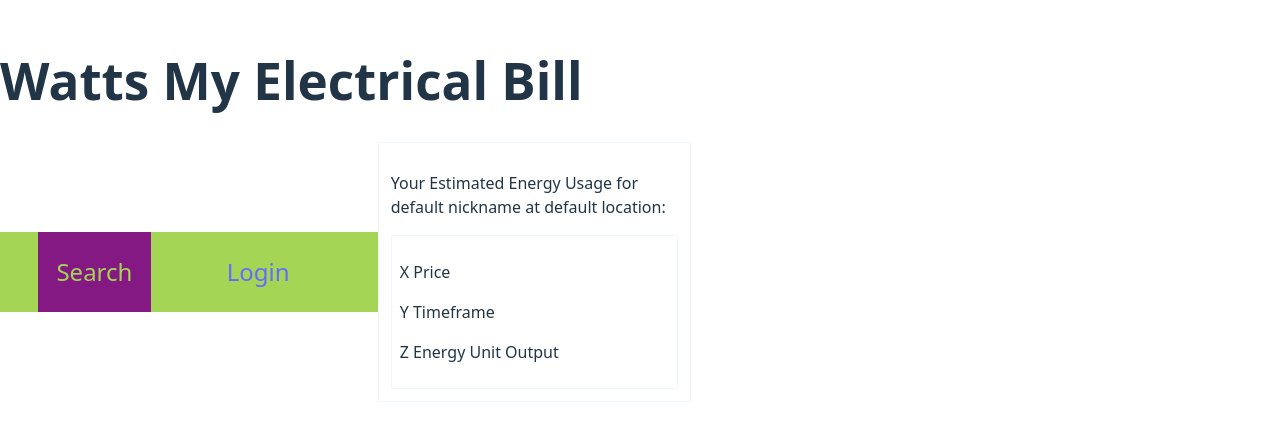
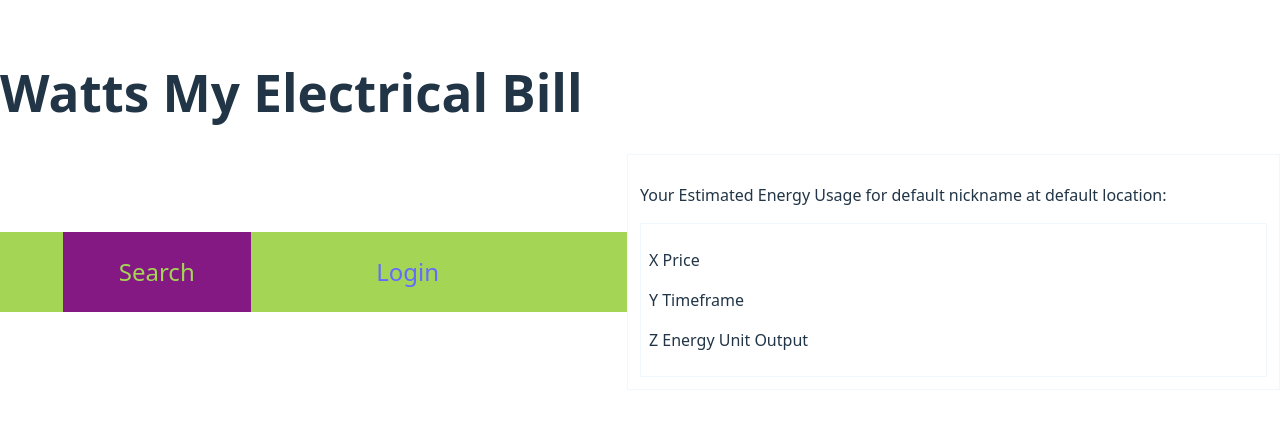
Before and after one commit to mkendall42/Watts-My-Electricity-Bill-FE-updates, a React (Vite) app: page / in a window 1280 px wide. Shown: the part 190-630 px from the top of the page. Built offline with nearby package versions, Linux system fonts and the light colour scheme.

Commit message:
added fles:1 to .HomeContainer children to make sizing equal.

```diff
--- a/src/HomeContainer/HomeContainer.css
+++ b/src/HomeContainer/HomeContainer.css
@@ -3,4 +3,9 @@
     flex-direction: row;
     justify-content: space-evenly;
     align-items: center;
+    width: 100vw;
 }
+
+.HomeContainer > * {
+    flex: 1;
+  }
```
